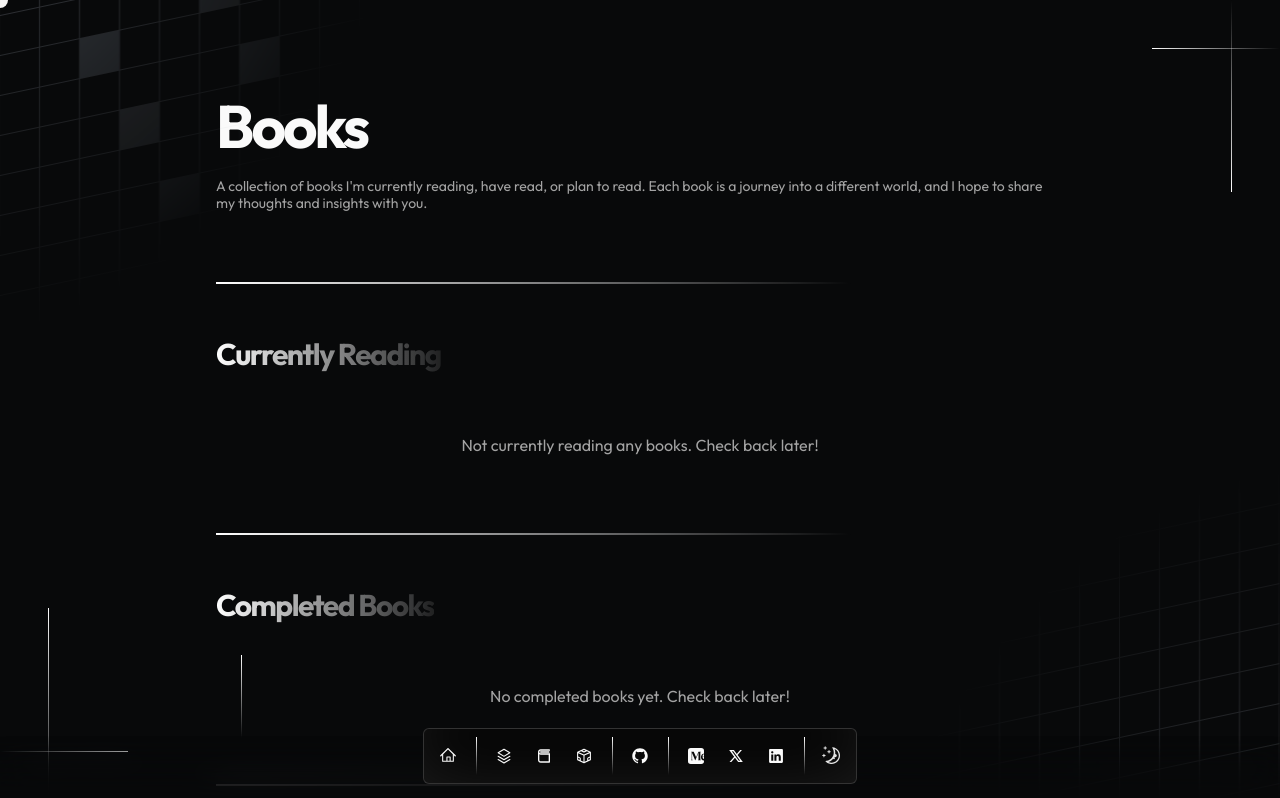
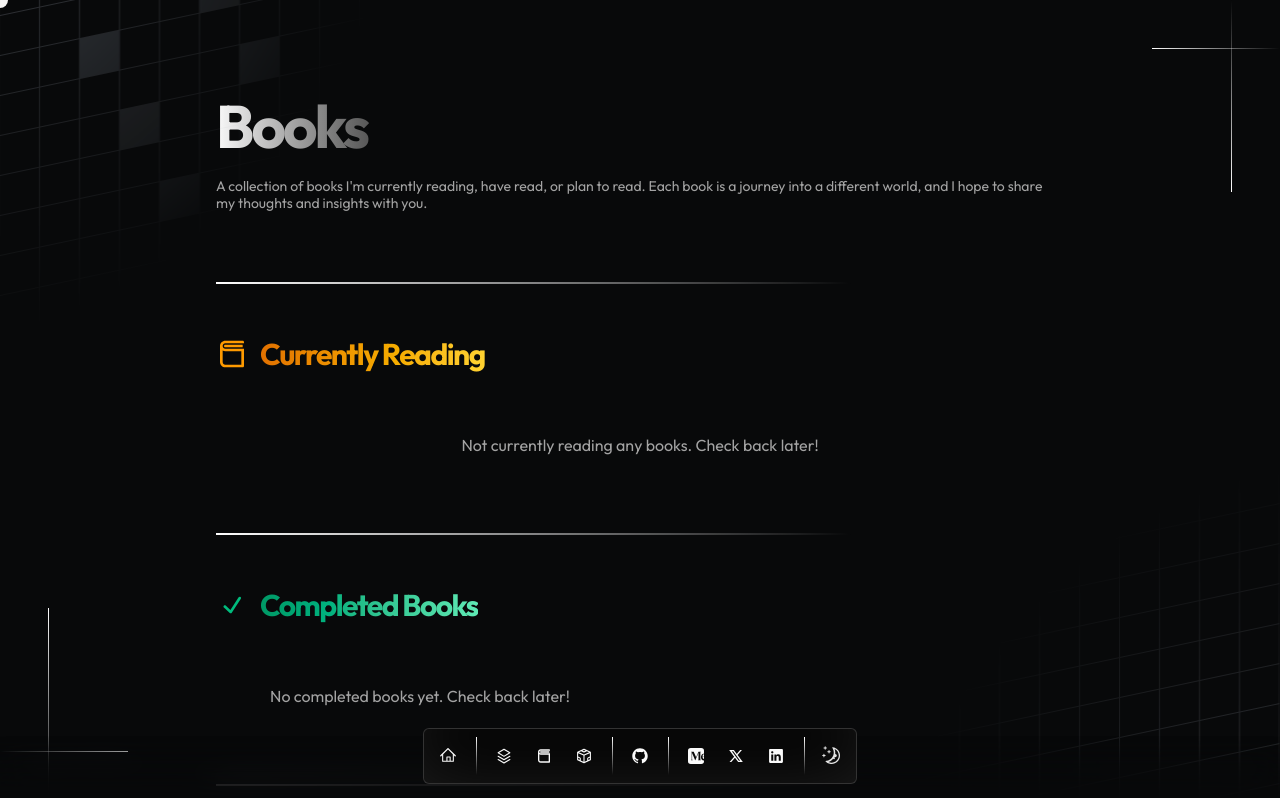
Before and after one commit to tejastn10/nimbus, a Next.js app: page /books in a window 1280 px wide. Shown: the top 798 px of the page. Built offline with nearby package versions, Linux system fonts and the light colour scheme.

Commit message:
feat: refactor BooksPage component for improved readability and layout

```diff
--- a/src/app/books/page.tsx
+++ b/src/app/books/page.tsx
@@ -3,7 +3,6 @@ import { JSX } from "react";
 import { BlurFade } from "@/components/animated/BlurFade";
 import { LineGrow } from "@/components/animated/LineGrow";
 import { BoxReveal } from "@/components/animated/BoxReveal";
-import { BentoCard, BentoCardProps, BentoGrid } from "@/components/animated/BentoGrid";
 
 import { BookCard } from "@/containers/BookCard";
 
@@ -22,29 +21,39 @@ export const metadata = {
 const BooksPage = async (): Promise<JSX.Element> => {
 	const books = await getBooks();
 
-	const currentlyReading: BentoCardProps[] = books
+	const currentlyReading = books
 		.filter((book) => book.metadata.readingStatus === "reading")
-		.map((book, index) => ({
-			name: book.metadata.title,
-			className:
-				index % 4 === 0 || index % 4 === 3
-					? "col-span-3 lg:col-span-2 grayscale hover:grayscale-0"
-					: "col-span-3 lg:col-span-1 grayscale hover:grayscale-0",
-			Icon: Icons.books,
-			description: book.metadata.category,
-			subDescription: book.metadata.author,
-			href: `/books/${book.slug}`,
-			cta: "View Book review",
+		.map((book) => ({
+			...book.metadata,
+			slug: book.slug,
 		}));
 
-	const completed = books.filter((book) => book.metadata.readingStatus === "completed");
-	const toRead = books.filter((book) => book.metadata.readingStatus === "to-read");
+	const completed = books
+		.filter((book) => book.metadata.readingStatus === "completed")
+		.sort((a, b) => {
+			const dateA = a.metadata.finishedOn ? new Date(a.metadata.finishedOn) : new Date(0);
+			const dateB = b.metadata.finishedOn ? new Date(b.metadata.finishedOn) : new Date(0);
+			return dateB.getTime() - dateA.getTime();
+		})
+		.map((book) => ({
+			...book.metadata,
+			slug: book.slug,
+		}));
+
+	const toRead = books
+		.filter((book) => book.metadata.readingStatus === "to-read")
+		.map((book) => ({
+			...book.metadata,
+			slug: book.slug,
+		}));
 
 	return (
-		<section>
+		<section className="relative">
 			<BlurFade delay={BLUR_FADE_DELAY}>
 				<BoxReveal duration={BOX_REVEAL_DURATION}>
-					<h1 className="font-bold text-6xl mb-4 tracking-tighter">{metadata.title}</h1>
+					<h1 className="font-bold text-6xl mb-4 tracking-tighter bg-clip-text text-transparent bg-gradient-to-r from-neutral-950 to-neutral-500 dark:from-neutral-50 dark:to-neutral-600">
+						{metadata.title}
+					</h1>
 				</BoxReveal>
 				<BoxReveal duration={BOX_REVEAL_DURATION * 1.2}>
 					<h3 className="text-sm text-muted-foreground pb-6">{metadata.description}</h3>
@@ -56,19 +65,21 @@ const BooksPage = async (): Promise<JSX.Element> => {
 			</BlurFade>
 
 			<BlurFade delay={BLUR_FADE_DELAY * 2}>
-				<h2 className="font-bold text-3xl mb-8 tracking-tighter w-fit text-transparent bg-clip-text bg-gradient-to-r from-neutral-900 to-neutral-100 dark:from-white dark:to-white/10">
+				<div className="flex items-center gap-3 mb-8">
+					<Icons.books className="w-8 h-8 text-amber-500" />
+					<h2 className="font-bold text-3xl tracking-tighter bg-clip-text text-transparent bg-gradient-to-r from-amber-600 to-amber-300">
 						Currently Reading
 					</h2>
+				</div>
 			</BlurFade>
 
+			<div className="grid grid-cols-1 gap-8">
 				{currentlyReading.length > 0 ? (
-				<BlurFade delay={BLUR_FADE_DELAY * 4}>
-					<BentoGrid className="auto-rows-[14rem]">
-						{currentlyReading.map((post) => (
-							<BentoCard key={post.description} {...post} />
-						))}
-					</BentoGrid>
+					currentlyReading.map((book, index) => (
+						<BlurFade key={book.slug} delay={BLUR_FADE_DELAY * 4 + index * 0.05}>
+							<BookCard {...book} />
 						</BlurFade>
+					))
 				) : (
 					<BlurFade delay={BLUR_FADE_DELAY * 4}>
 						<p className="text-muted-foreground text-center py-8">
@@ -76,77 +87,57 @@ const BooksPage = async (): Promise<JSX.Element> => {
 						</p>
 					</BlurFade>
 				)}
+			</div>
 
 			<BlurFade delay={BLUR_FADE_DELAY * 6}>
 				<LineGrow className="my-12" />
 			</BlurFade>
 
 			<BlurFade delay={BLUR_FADE_DELAY * 8}>
-				<h2 className="font-bold text-3xl mb-8 tracking-tighter w-fit text-transparent bg-clip-text bg-gradient-to-r from-neutral-900 to-neutral-100 dark:from-white dark:to-white/10">
+				<div className="flex items-center gap-3 mb-8">
+					<Icons.check className="w-8 h-8 text-emerald-500" />
+					<h2 className="font-bold text-3xl tracking-tighter bg-clip-text text-transparent bg-gradient-to-r from-emerald-600 to-emerald-300">
 						Completed Books
 					</h2>
+				</div>
 			</BlurFade>
 
+			<div className="grid grid-cols-1 md:grid-cols-2 gap-8">
+				{completed.length > 0 ? (
+					completed.map((book, index) => (
+						<BlurFade key={book.slug} delay={BLUR_FADE_DELAY * 12 + index * 0.05}>
+							<BookCard {...book} />
+						</BlurFade>
+					))
+				) : (
 					<BlurFade delay={BLUR_FADE_DELAY * 12}>
-				<LineGrow className="absolute left-6 top-0 bottom-0" direction="vertical" duration={2} />
-				<div className="space-y-10">
-					{completed.length > 0 ? (
-						completed.map((book, index) => {
-							return (
-								<div key={index} className="relative pl-18 group">
-									<div className="absolute left-6 -translate-x-1/2 flex items-center justify-center w-10 h-10 bg-background rounded-md transition-all duration-300 group-hover:border-primary group-hover:scale-110">
-										<Icons.books className="text-muted-foreground transition-all duration-300 group-hover:text-primary" />
-									</div>
-
-									<BlurFade delay={BLUR_FADE_DELAY * 2 + index * 0.05}>
-										<BookCard
-											slug={book.slug}
-											title={book.metadata.title}
-											author={book.metadata.author}
-											description={book.metadata.description}
-											category={book.metadata.category}
-											readingStatus={book.metadata.readingStatus}
-											publishedDate={book.metadata.publishedDate}
-										/>
-									</BlurFade>
-								</div>
-							);
-						})
-					) : (
-						<p className="text-muted-foreground text-center py-8">
+						<p className="text-muted-foreground text-center py-8 col-span-2">
 							No completed books yet. Check back later!
 						</p>
+					</BlurFade>
 				)}
 			</div>
-			</BlurFade>
 
 			<BlurFade delay={BLUR_FADE_DELAY * 14}>
 				<LineGrow className="my-12" />
 			</BlurFade>
 
 			<BlurFade delay={BLUR_FADE_DELAY * 16}>
-				<h2 className="font-bold text-3xl mb-8 tracking-tighter w-fit text-transparent bg-clip-text bg-gradient-to-r from-neutral-900 to-neutral-100 dark:from-white dark:to-white/10">
+				<div className="flex items-center gap-3 mb-8">
+					<Icons.books className="w-8 h-8 text-blue-500" />
+					<h2 className="font-bold text-3xl tracking-tighter bg-clip-text text-transparent bg-gradient-to-r from-blue-600 to-blue-300">
 						Reading List
 					</h2>
+				</div>
 			</BlurFade>
 
-			<div>
+			<div className="grid grid-cols-1 gap-8">
 				{toRead.length > 0 ? (
-					toRead.map((book, index) => {
-						return (
-							<BlurFade key={index} delay={BLUR_FADE_DELAY * 18 * index * 0.05}>
-								<BookCard
-									slug={book.slug}
-									title={book.metadata.title}
-									author={book.metadata.author}
-									description={book.metadata.description}
-									category={book.metadata.category}
-									readingStatus={book.metadata.readingStatus}
-									publishedDate={book.metadata.publishedDate}
-								/>
+					toRead.map((book, index) => (
+						<BlurFade key={book.slug} delay={BLUR_FADE_DELAY * 18 + index * 0.05}>
+							<BookCard {...book} />
 						</BlurFade>
-						);
-					})
+					))
 				) : (
 					<BlurFade delay={BLUR_FADE_DELAY * 18}>
 						<p className="text-muted-foreground text-center py-8">
```
Lines whose indentation alone changed are shown as unchanged.
